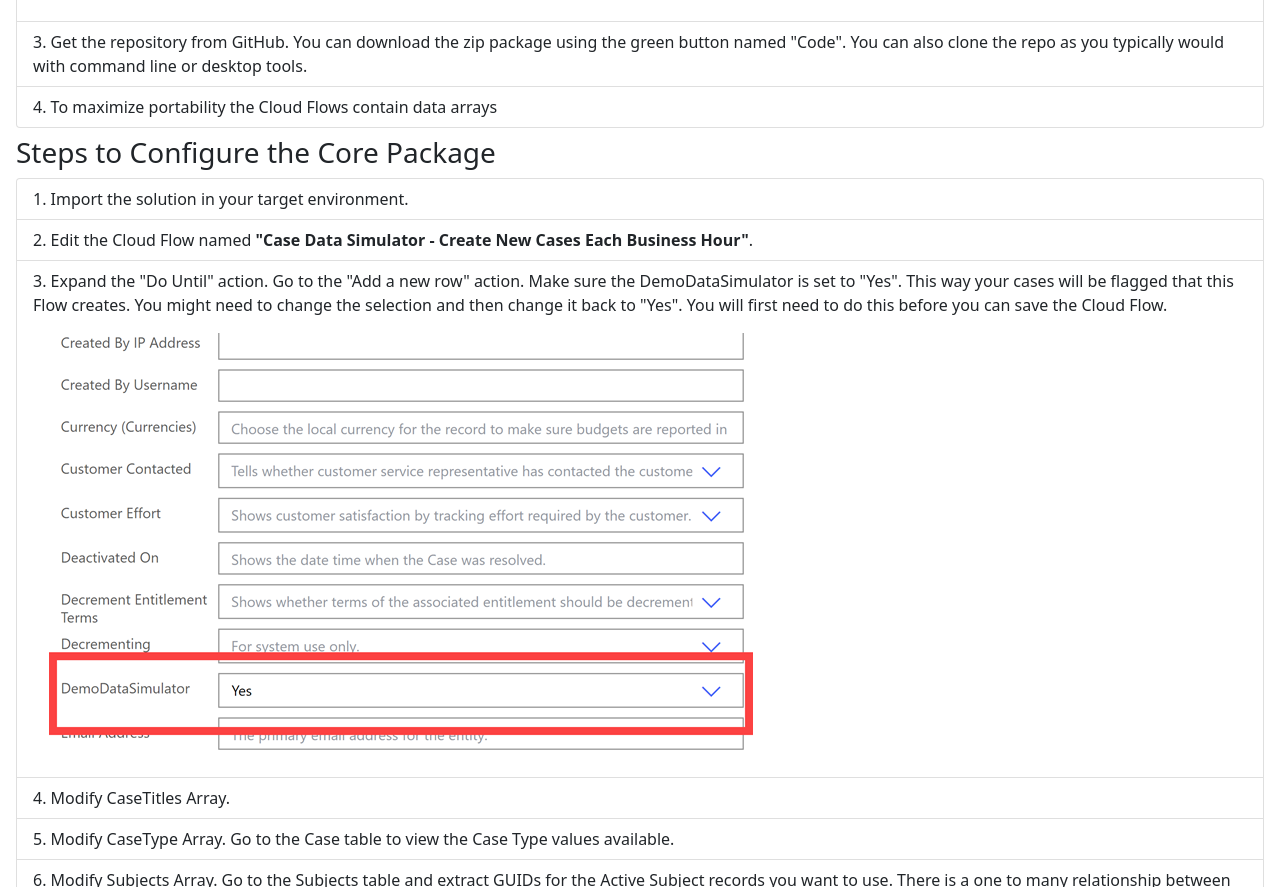
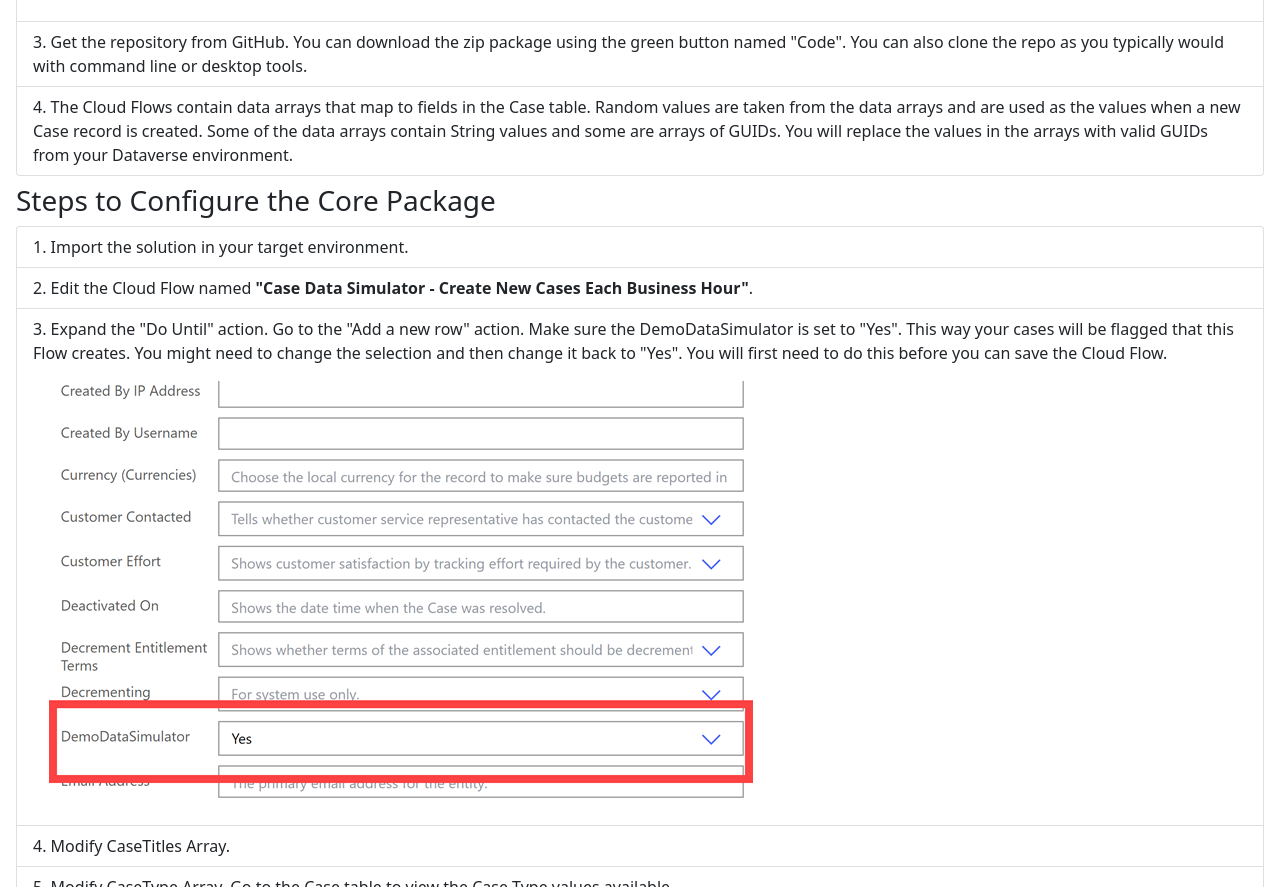
Before and after one commit to chrisscalzo/D365-Analytics-Simulator-Docs, a plain HTML site: page index.html in a window 1280 px wide. Shown: the part 1358-2245 px from the top of the page. Drawn offline with nearby package versions, Linux system fonts and the light colour scheme.

Commit message:
Update index.html

```diff
--- a/index.html
+++ b/index.html
@@ -37,7 +37,7 @@
         <p class="m-3"><img src="img/demo-data-simulator-custom-field.png" class="img-fluid"></p>
         </li>
         <li class="list-group-item">Get the repository from GitHub. You can download the zip package using the green button named "Code". You can also clone the repo as you typically would with command line or desktop tools.</li>
-        <li class="list-group-item">To maximize portability the Cloud Flows contain data arrays </li>
+        <li class="list-group-item">The Cloud Flows contain data arrays that map to fields in the Case table. Random values are taken from the data arrays and are used as the values when a new Case record is created. Some of the data arrays contain String values and some are arrays of GUIDs. You will replace the values in the arrays with valid GUIDs from your Dataverse environment.</li>
     </ol>
 
     <h3 class="mt-2">Steps to Configure the Core Package</h3>
```
